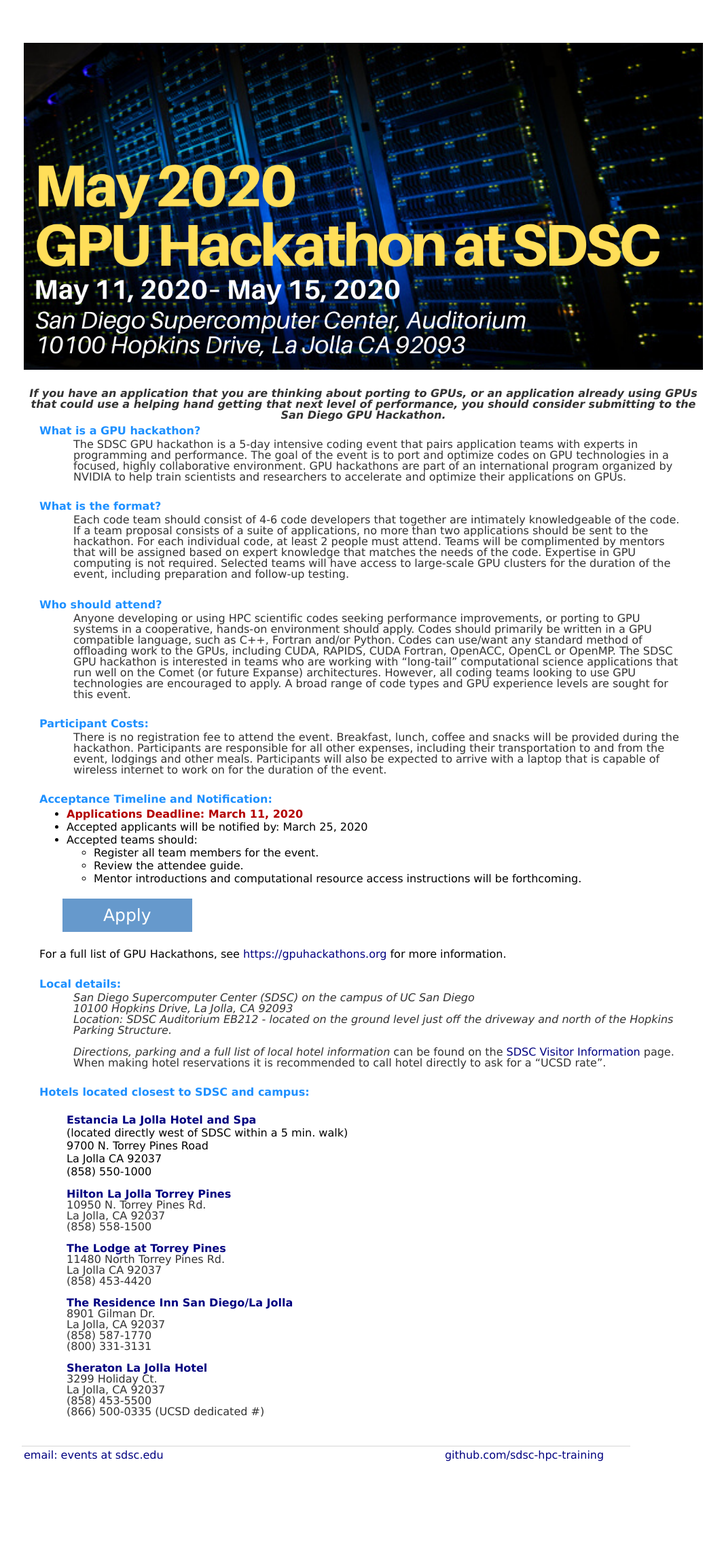
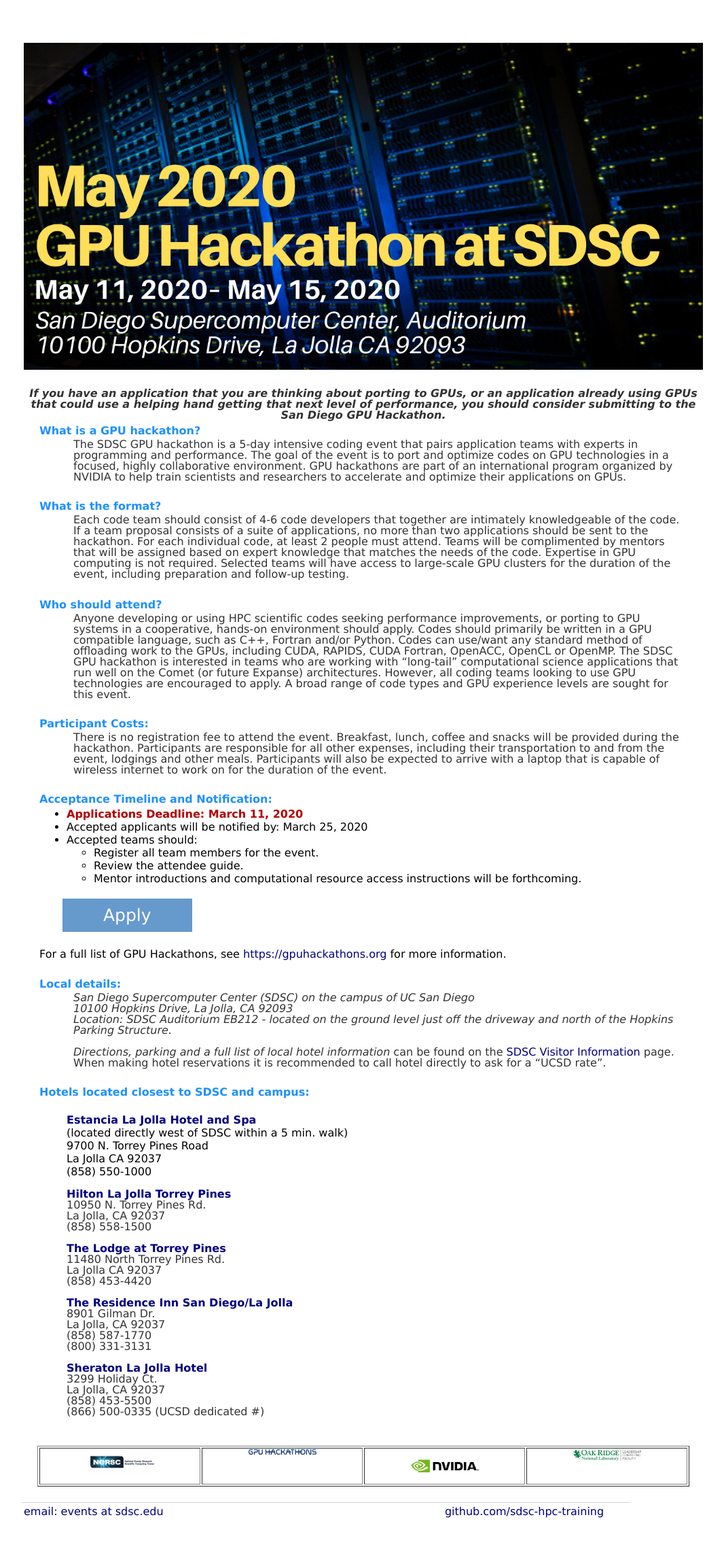
Before and after one commit to sdsc-hpc-training/sdsc-hpc-training.github.io, a Jekyll site: the page built from gpuhackathon/index.html, in a window 1280 px wide. Shown: the whole page at 68% size, without its empty margins (160-1226 px from the left). Built offline with Jekyll 4.4.1, drawn with Linux system fonts in a browser that asks for light colours; before the commit the page ends 2215 px from its top, so only the background shows below that.

Commit message:
adding logos

```diff
--- a/gpuhackathon/index.html
+++ b/gpuhackathon/index.html
@@ -158,6 +158,25 @@
   </blockquote>
 
 </td></tr>
+<tr><td align='left' valign='top'>&nbsp;  </td></tr>
+</table>
+
+<table border=1 width=96% align="center">
+<tr>
+<td align='center' valign='top'>
+<img src="./images/NERSC_Full_tag.png" alt="SDSC GPU Hackathon" width="100px" />
+</td>
+<td align='center' valign='top'>
+<img src="./images/gpuhackathons.org.png" alt="SDSC GPU Hackathon" width="100px" />
+</td>
+<td align='center' valign='top'>
+<img src="./images/NVLogo_H_2160x1080.png" alt="SDSC GPU Hackathon" width="100px" />
+</td>
+<td align='center' valign='top'>
+<img src="./images/olcf_retina_logo.png" alt="SDSC GPU Hackathon" width="100px" />
+</td>
+
+</tr>
 </table>
 
 </td></tr>
```
